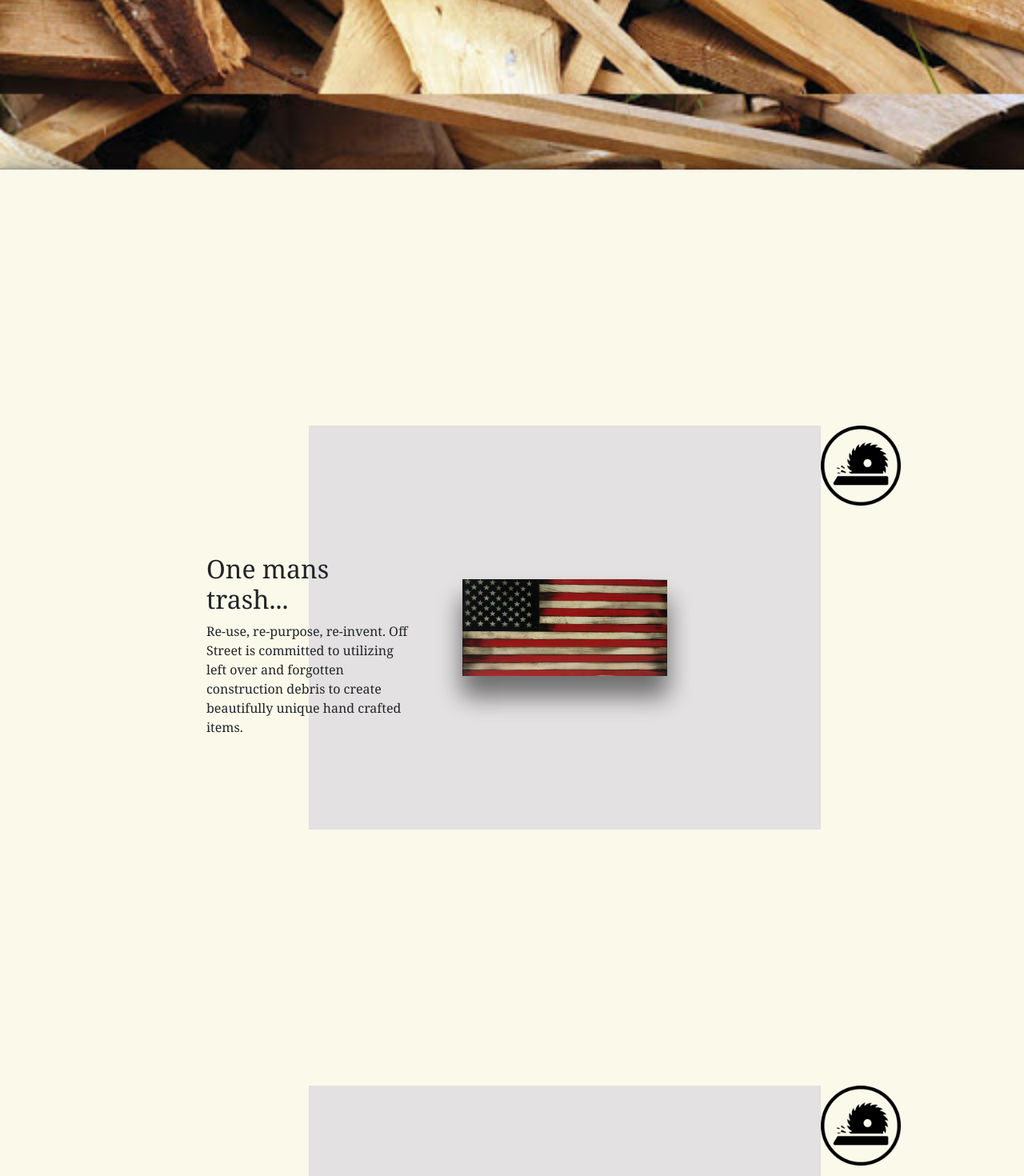
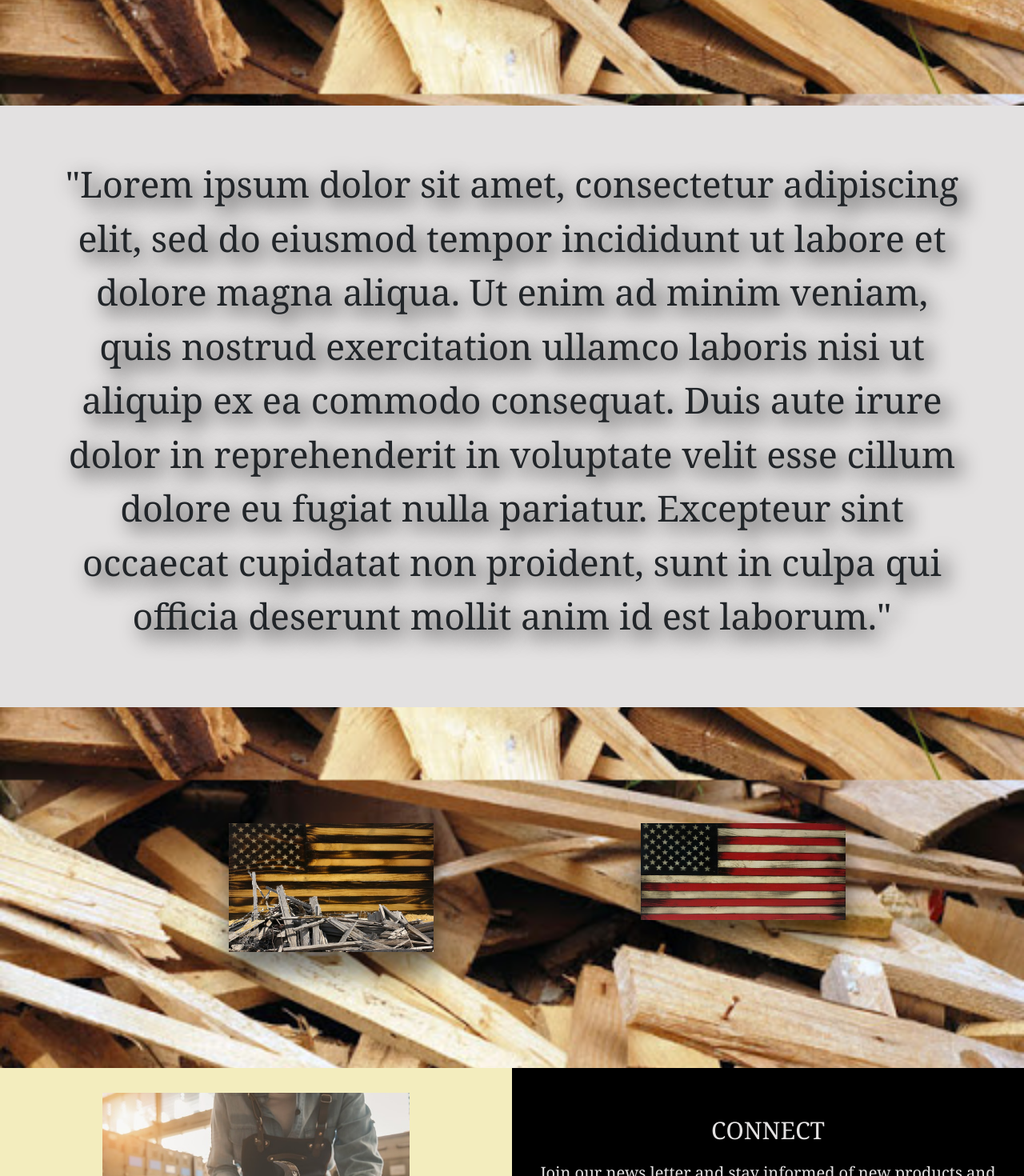
Before and after one commit to GMorse19/off-street, a React (Create React App) app: page /#/ in a window 1280 px wide. Shown: the part 740-2210 px from the top of the page at 80% size. Built offline with nearby package versions, Linux system fonts and the light colour scheme.

Commit message:
Added two components for use with homepage

```diff
--- /dev/null
+++ b/src/Components/PromoBlurb/PromoBlurb.js
@@ -0,0 +1,30 @@
+import React from 'react'
+import { Container, Row, Col } from 'react-bootstrap'
+
+import './PromoBlurb.scss'
+import { flag } from '../../helpers/images/Flags/flagsArray'
+
+const PromoBlurb = () => (
+  <div>
+  <Container fluid>
+        <Row className='row row-padding'>
+          <Col xs={12} md={6}>
+
+              <div className='image-div'>
+                <img className='flag-image' src={flag.random.oldBoards} alt='old boards and flag' />
+              </div>
+
+          </Col>
+          <Col xs={12} md={6}>
+
+              <div className='image-div'>
+                <img className='flag-image' src={flag.standard.cutout} alt='American Flag' />
+              </div>
+
+          </Col>
+        </Row>
+      </Container>
+  </div>
+)
+
+export default PromoBlurb
--- /dev/null
+++ b/src/Components/SplashIntro/SplashIntro.js
@@ -0,0 +1,26 @@
+import React from 'react'
+import { Container, Col, Row } from 'react-bootstrap'
+
+import './SplashIntro.scss'
+
+const SplashIntro = () => (
+  <div className='splash-intro-container'>
+    <div className='splash-intro-para'>
+      <Container fluid>
+        <Row>
+          <Col>
+            <p>"Lorem ipsum dolor sit amet, consectetur adipiscing elit, sed do eiusmod
+             tempor incididunt ut labore et dolore magna aliqua. Ut enim ad minim
+             veniam, quis nostrud exercitation ullamco laboris nisi ut aliquip ex ea
+             commodo consequat. Duis aute irure dolor in reprehenderit in voluptate
+             velit esse cillum dolore eu fugiat nulla pariatur. Excepteur sint occaecat
+              cupidatat non proident, sunt in culpa qui officia deserunt mollit anim id
+               est laborum."</p>
+          </Col>
+        </Row>
+      </Container>
+    </div>
+  </div>
+)
+
+export default SplashIntro
--- /dev/null
+++ b/src/Components/SplashIntro/SplashIntro.scss
@@ -0,0 +1,10 @@
+.splash-intro-container {
+  background-color: #e3e1e1;
+}
+
+.splash-intro-para {
+  font-size: 45px;
+  // margin-bottom: 60vh;
+  padding: 5%;
+  text-shadow: 9px 9px 26px #000;
+}
--- a/src/Pages/HomePage/HomePage.js
+++ b/src/Pages/HomePage/HomePage.js
@@ -1,9 +1,10 @@
 import React from 'react'
 
-import Products from '../../Components/Products/Products'
+import SplashIntro from '../../Components/SplashIntro/SplashIntro'
 import Connect from '../../Components/Connect/Connect'
 import Footer from '../../Components/Footer/Footer'
 import Title from '../../Components/Title/Title'
+import PromoBlurb from '../../Components/PromoBlurb/PromoBlurb'
 
 import './HomePage.scss'
 
@@ -17,7 +18,8 @@ class HomePage extends React.Component {
     return (
       <div className='home-page-div'>
         <Title />
-        <Products />
+        <SplashIntro />
+        <PromoBlurb />
         <Connect />
         <Footer />
       </div>
```
Also changed, not shown: src/Components/PromoBlurb/PromoBlurb.scss (added).
